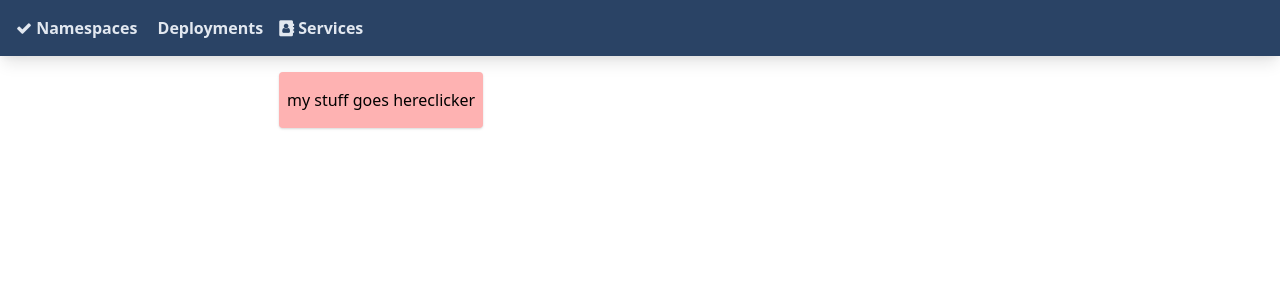
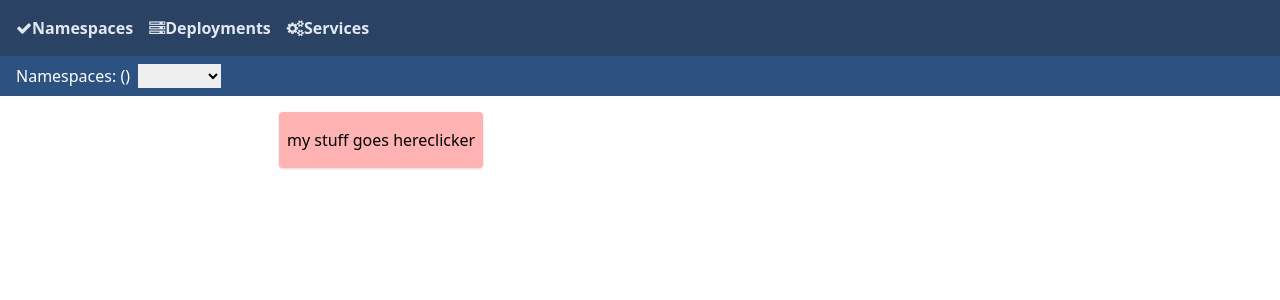
Before and after one commit to idursun/vue-tailwind, a Vue app: page / in a window 1280 px wide. Shown: the top 300 px of the page. Built offline with nearby package versions, Linux system fonts and the light colour scheme.

Commit message:
Add a select for namespaces

```diff
--- a/src/App.vue
+++ b/src/App.vue
@@ -1,6 +1,7 @@
 <template>
   <div id="app">
     <Navbar />
+    <ActionBar />
     <div class="p-4">
       <router-view />
     </div>
@@ -10,9 +11,10 @@
 <script lang="ts">
 import Vue from "vue";
 import Navbar from "@/components/Navbar.vue";
+import ActionBar from "@/components/ActionBar.vue";
 
 export default {
-  components: { Navbar }
+  components: { Navbar, ActionBar }
 };
 </script>
 
--- /dev/null
+++ b/src/components/ActionBar.vue
@@ -0,0 +1,28 @@
+<template>
+  <div class="flex bg-blue-800 w-full h-10 p-2">
+    <div class="px-2">
+      <span class="pr-2 text-white">Namespaces: ({{currentSelection}})</span>
+      <select class="border-0" v-model="currentSelection">
+        <option>default</option>
+        <option>default2</option>
+      </select>
+    </div>
+  </div>
+</template>
+
+<script lang="ts">
+import Vue from "vue";
+
+export default Vue.extend({
+  data: function() {
+    return {
+      currentSelection: ""
+    };
+  },
+  watch: {
+    currentSelection: function(old) {
+      console.log(old);
+    }
+  }
+});
+</script>
--- a/src/components/MyNavLink.vue
+++ b/src/components/MyNavLink.vue
@@ -1,7 +1,6 @@
 <template>
   <router-link class="p-2 hover:bg-blue-700 hover:text-white hover:shadow" :to="to">
     <i :class="classObject"></i>
-    {{prefix}}
     <slot></slot>
   </router-link>
 </template>
--- a/src/components/Navbar.vue
+++ b/src/components/Navbar.vue
@@ -1,11 +1,10 @@
 <template>
   <div
-    id="nav"
     class="flex items-center m-0 p-2 bg-blue-900 text-gray-100 font-semibold hover:text-gray-300 shadow-lg"
   >
     <MyNavLink to="/namespaces" icon="check">Namespaces</MyNavLink>
-    <MyNavLink to="/deployments" icon="cross">Deployments</MyNavLink>
-    <MyNavLink to="/services" icon="address-book">Services</MyNavLink>
+    <MyNavLink to="/deployments" icon="server">Deployments</MyNavLink>
+    <MyNavLink to="/services" icon="cogs">Services</MyNavLink>
   </div>
 </template>
 
--- a/src/router/index.ts
+++ b/src/router/index.ts
@@ -1,8 +1,8 @@
 import Vue from "vue";
 import VueRouter from "vue-router";
 import Home from "../views/Home.vue";
-import Deployments from "../views/Deployments.vue";
-import Namespaces from "../views/Namespaces.vue";
+import Deployments from "@/views/Deployments.vue";
+import Namespaces from "@/views/Namespaces.vue";
 
 Vue.use(VueRouter);
 
@@ -11,6 +11,12 @@ const routes = [
     path: "/",
     name: "home",
     component: Home
+  },
+  {
+    path: "/namespace/:namespace",
+    name: "namespace",
+    component: Namespaces,
+    props: true
   },
   {
     path: "/namespaces",
--- a/src/views/Deployments.vue
+++ b/src/views/Deployments.vue
@@ -15,9 +15,14 @@ import { KClient, DeploymentList } from "@/client/kclient";
 @Component
 export default class Deployments extends Vue {
   deployments: DeploymentList = { items: [] };
-  async mounted() {
+
+  async created() {
+    this.deployments = await this.fetchData();
+  }
+
+  async fetchData() {
     const client = new KClient();
-    this.deployments = await client.getDeployments();
+    return client.getDeployments();
   }
 }
 </script>
--- a/src/views/Namespaces.vue
+++ b/src/views/Namespaces.vue
@@ -6,23 +6,33 @@
         class="p-2 border-b-4 border-gray-200 hover:bg-gray-400"
         v-for="item in namespaces.items"
         :key="item.name"
-      >{{item.metadata.name}}</li>
+      >
+        <router-link
+          :to="{name: 'namespace', params: {namespace: item.metadata.name}}"
+        >{{item.metadata.name}}</router-link>
+      </li>
     </ul>
   </div>
 </template>
 
 <script lang="ts">
 import Vue from "vue";
-import Component from "vue-class-component";
 import { KClient, NamespaceList } from "../client/kclient";
+import { Component, Prop } from "vue-property-decorator";
 
 @Component
 export default class Namespaces extends Vue {
   namespaces: NamespaceList = { items: [] };
+  @Prop(String) namespace?: string;
 
-  async mounted() {
+  async created() {
+    this.namespaces = await this.fetchData();
+    console.log(this.namespace);
+  }
+
+  async fetchData() {
     const client = new KClient();
-    this.namespaces = await client.getNamespaces();
+    return client.getNamespaces();
   }
 }
 </script>
```
